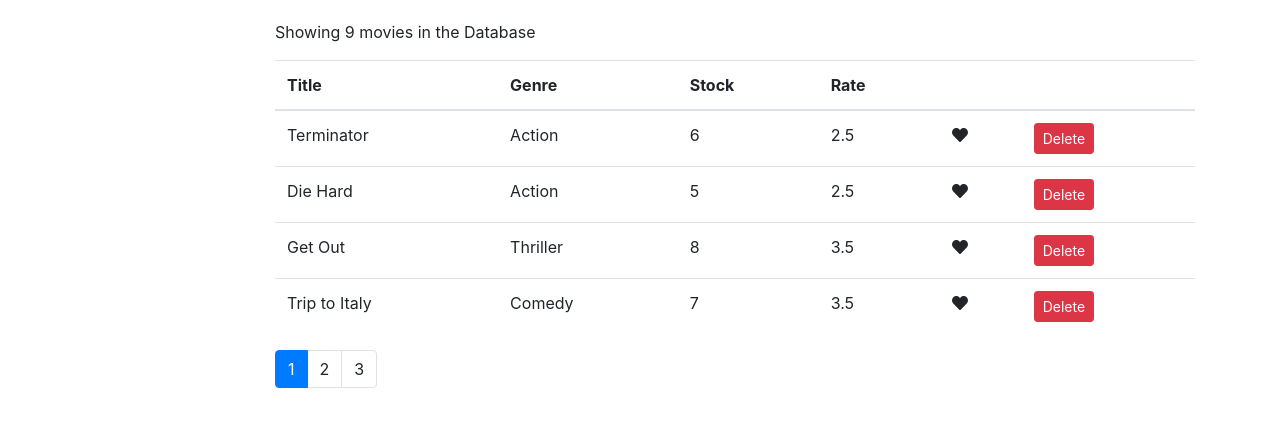
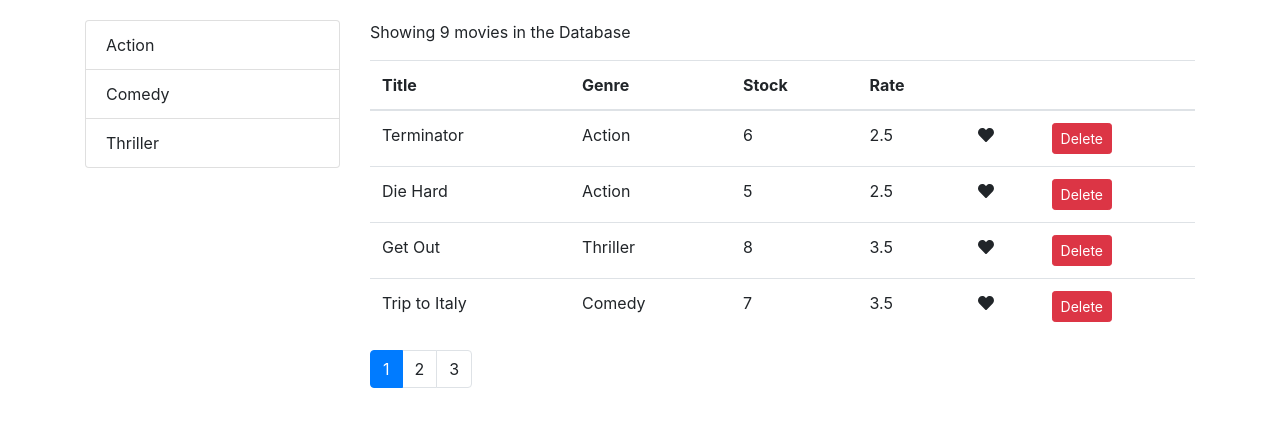
Before and after one commit to Joseph-Mutua/vidly, a React (Create React App) app: page / in a window 1280 px wide. Shown: the top 426 px of the page. Built offline with nearby package versions, Linux system fonts and the light colour scheme.

Commit message:
Filtering displaying items

```diff
--- a/src/components/common/listGroup.jsx
+++ b/src/components/common/listGroup.jsx
@@ -1,7 +1,17 @@
-import React, { Component } from 'react';
+import React, { Component } from "react";
 
-const ListGroup = () => {
-    return null;
-}
+const ListGroup = (props) => {
+  const { items, textProperty, valueProperty } = props;
+
+  return (
+    <ul className="list-group">
+      {items.map((item) => (
+        <li key={item[valueProperty]} className="list-group-item">
+          {item[textProperty ]}
+        </li>
+      ))}
+    </ul>
+  );
+};
 
 export default ListGroup;
--- a/src/components/movies.jsx
+++ b/src/components/movies.jsx
@@ -41,8 +41,11 @@
 
     return (
       <div className="row">
-        <div className="col-2">
-          <ListGroup items={this.state.genres} onItemSelect={this.handleGenreSelect}/>
+        <div className="col-3">
+          <ListGroup items={this.state.genres}
+          textProperty ="name"
+          valueProperty= "._id"
+          onItemSelect={this.handleGenreSelect}/>
         </div>
         <div className="col">
           <p>Showing {count} movies in the Database</p>
```
